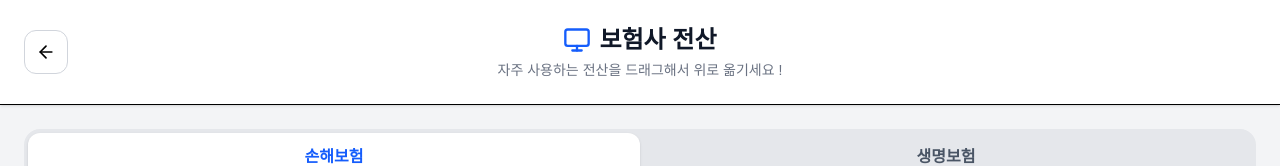
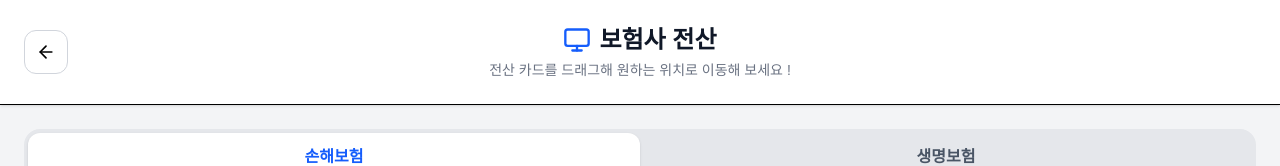
Before and after one commit to bjy3204/insurance-insight, a Next.js app: page /insurance-system in a window 1280 px wide. Shown: the top 166 px of the page. Built offline with nearby package versions, Linux system fonts and the light colour scheme.

Commit message:
fix lowercase icon paths

```diff
--- a/app/insurance-system/page.tsx
+++ b/app/insurance-system/page.tsx
@@ -110,8 +110,8 @@ function CompanyCard({ company, type }: any) {
       <img
         src={
           company.browser === "chrome"
-            ? "/icons/Chrome.png"
-            : "/icons/Edge.png"
+            ? "/icons/chrome.png"
+            : "/icons/edge.png"
         }
         alt={company.browser}
         className="
@@ -257,7 +257,7 @@ export default function InsuranceSystemPage() {
               </div>
 
               <p className="text-sm text-gray-500 mt-1">
-                자주 사용하는 전산을 드래그해서 위로 옮기세요 !
+                전산 카드를 드래그해 원하는 위치로 이동해 보세요 !
               </p>
             </div>
 
```
Also changed, not shown: public/icons/edge.png (renamed from public/icons/Edge.png).
